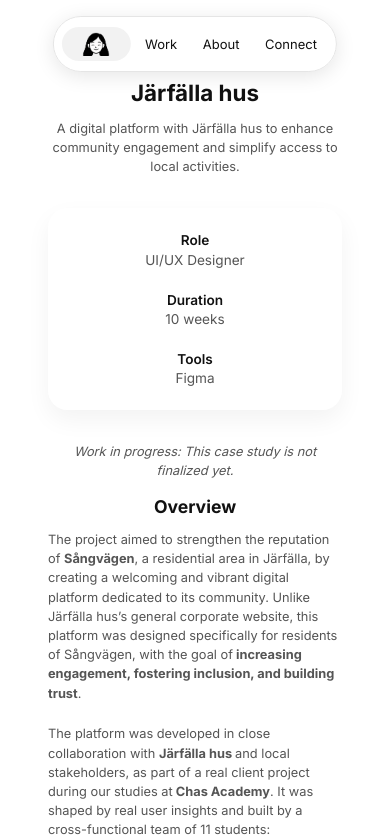
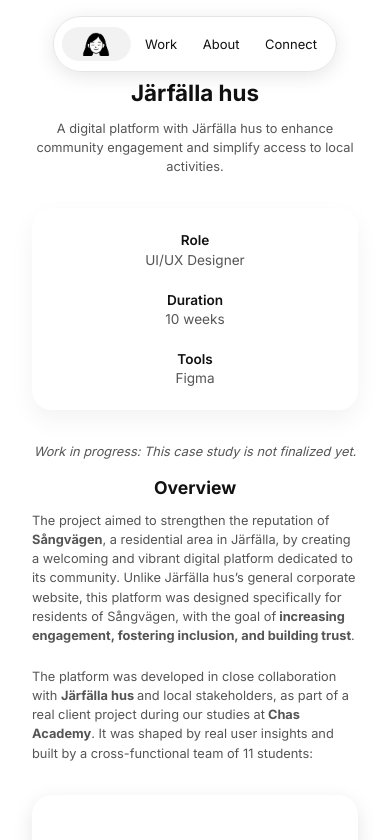
Before and after one commit to desjohnsen/portfolio, a React (Vite) app: page /projects/1 in a window 390 px wide. Shown: the top 840 px of the page. Built offline with nearby package versions, Linux system fonts and the light colour scheme.

Commit message:
style: update mobile padding for project container

```diff
--- a/src/styles/ProjectLayout.css
+++ b/src/styles/ProjectLayout.css
@@ -335,7 +335,7 @@
   }
 
   .project-container {
-    padding: 2rem 3rem;
+    padding: 2rem 2rem;
     max-width: 100%;
   }
 }
```
